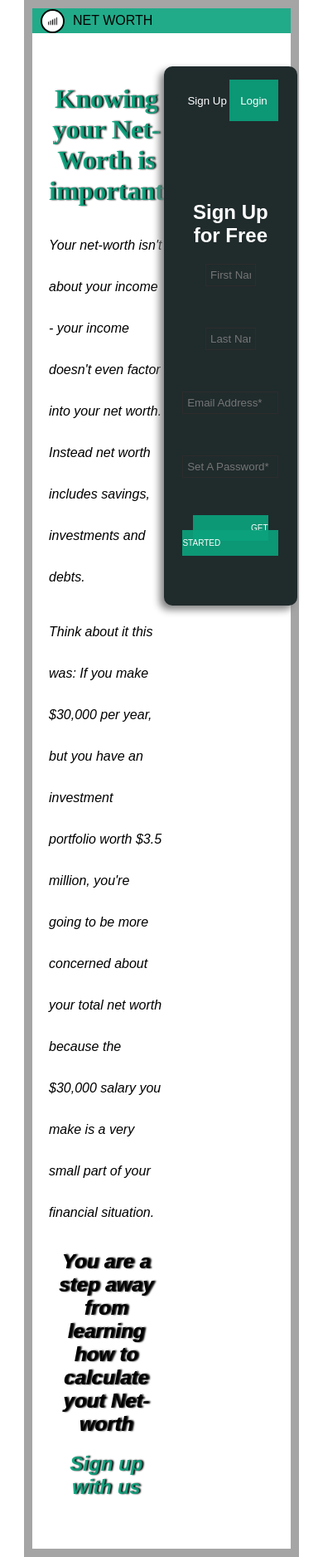
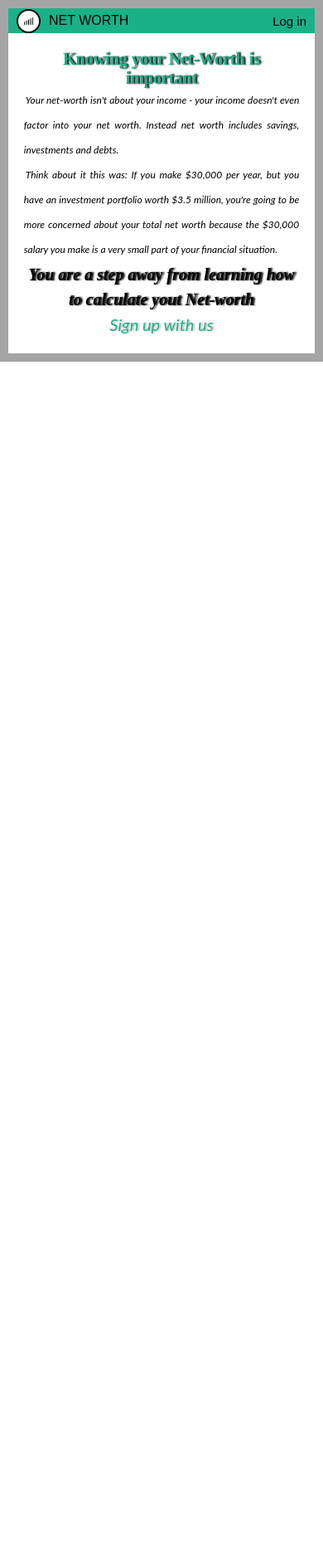
Before and after one commit to hngi/team-horme-net-worth-web-app, a PHP site: page /home.html in a window 390 px wide. Shown: the whole page at 83% size. After the commit the page ends 436 px from the top, so only its background shows below. Run offline with PHP 8.4, Linux system fonts and the light colour scheme.

Commit message:
Responsive design

```diff
--- a/Home.css
+++ b/Home.css
@@ -1,16 +1,28 @@
 body {
-    margin:0 auto;
+    margin:0;
     padding:0;
     border:10px solid rgba(153, 153, 153, 0.884);
-    width:80%
+
 }
+
 #menu{
     display:flex;
     margin:0;
     width:100%;
     height: 30px;
     align-items: center;
-    background-color:rgba(10, 163, 125, 0.904);
+    justify-content: space-between;
+    background-color:#1AB188;
+}
+#menu .p {
+    display:none;
+    margin-right:10px;
+    font-size:15px;
+    cursor: pointer;
+}
+#mdiv{
+    display:inherit;
+    align-items: center;
 }
 #menu img{
     width: 25px;
@@ -29,53 +41,69 @@ body {
 }
 #body{
     display:flex;
-    justify-content: space-between;
+    justify-content: space-evenly;
     margin: 0;
     padding:40px 20px;
-    /* padding:0; */
-    width:100%;
 }
-/* #space{width:20%;} */
-#part{
-    /* width:80%; */
+.part{
+    background-color: rgb(32, 43, 44);
+    width: 45%;
+    height: 500px;
+    padding:0;
+    border-radius:10px;
+}
+.info{
+    width:45%;
     margin:0;
 }
-#info{
-    /* margin-right: 20px; */
-    width:50%;
-}
-#info h1{
-    color: rgba(10, 163, 125, 0.904);
+.info h1{
+    font-family: Modern Antiqua;
+    font-style: normal;
+    color: #1AB188;
     text-shadow: 2px 0px 2px black;
     text-align: center;
+    margin:0;
 }
-#info p {
+.info p {
+    font-family: Lato;
+    font-weight: 400;
+    font-size: 20px;
+    text-align: justify;
+    text-indent: 2px;
     line-height: 50px;
-    font-family: sans-serif;
+    margin:0;
 
 }
-#info h2 {
-    font-family: sans-serif;
+.info h2 {
+    font-family: Montserrat;
+    font-weight: 800;
+    font-size: 28px;
+    line-height: 44px;
     text-align: center;
     text-shadow: 2px 0px 2px black;
+    margin:0;
 }
 #sg {
-    color: rgba(10, 163, 125, 0.904);
-    font-family: sans-serif;
+    color: #1AB188;
+    font-family: Lato;
+    font-style: normal;
+    font-weight: normal;
+    font-size: 25px;
     text-align: center;
     text-shadow: 2px 0px 2px rgba(177, 168, 168, 0.801);
 }
 #lgSu{
     box-shadow: -5px 5px 10px grey;
     background-color: rgb(32, 43, 44);
-    width:70%;
-    height: 600px;
+    width:100%;
+    height: 450px;
     border-radius:10px;
     padding:20px;
     padding-bottom:30px;
     color:white;
     font-family: sans-serif;
     text-align: center;
+    margin:0;
 
 }
 #lgSu h1 {
@@ -83,6 +111,8 @@ body {
 }
 #lgin{
     display:none;
+    width:100%;
+    height: 450px;
 }
 #lgin p {
     margin-top:70px;
@@ -93,7 +123,7 @@ body {
     color:grey;
     padding:5px;
     margin-bottom: 40px;
-    border:1px solid rgb(46, 44, 44);
+    border:1px solid #E5E5E5;
 }
 
 #lgSu .btn {
@@ -110,7 +140,7 @@ body {
     color:grey;
     padding:5px;
     margin-bottom: 50px;
-    border:1px solid rgb(46, 44, 44);
+    border:1px solid #E5E5E5;
 
 }
 #data{
@@ -120,14 +150,14 @@ body {
 #data input{
     background-color:inherit;
     color:grey;
-    width:40%;
+    width:41%;
     padding:5px;
-    border:1px solid rgb(46, 44, 44);
+    border:1px solid #E5E5E5;
 }
 .gt {
    width:86%;
    font-size:10px;
-   background-color: rgba(10, 163, 125, 0.904);
+   background-color: #1AB188;
    padding: 10px 70px;
 }
 #su {
@@ -136,7 +166,48 @@ body {
 
 }
 #lg {
-    background-color:rgba(10, 163, 125, 0.904);
+    background-color:#1AB188;
     border:1px solid rgb(90, 87, 87);
 }
-/* #sgup {display:none} */
+/* Responsive design */
+@media only screen and (max-width: 768px) {
+    .info h1{
+        font-size:20px;
+    }
+    .info p {
+        font-size:12px;
+        line-height: 30px;
+
+    }
+    .info h2 {
+        font-size:20px;
+        line-height: 30px;
+
+    }
+}
+@media only screen and (max-width: 600px) {
+    #menu .p{
+        display:inline;
+    }
+    .part{
+        display:none;
+        width:80%;
+        margin-right:40px;
+    }
+    .info{
+        width:95%;
+    }
+    #body{
+       padding: 20px 10px;
+    }
+    #sg{
+        font-size:20px;
+    }
+    .appear {
+        display:block;
+    }
+
+    .hide{
+    display:none;
+    }
+}
--- a/home.html
+++ b/home.html
@@ -4,16 +4,19 @@
     <meta charset="UTF-8">
     <meta name="viewport" content="width=device-width, initial-scale=1.0">
     <meta http-equiv="X-UA-Compatible" content="ie=edge">
-    <title>Log in</title>
+    <title>NET WORTH</title>
     <link rel="stylesheet" href="Home.css">
 </head>
 <body>
     <nav id="menu">
-        <span><img src="./images/netbar.jpg" alt=""></span>
-        <p>NET WORTH</p>
+        <div id="mdiv">
+                <span><img src="./images/netbar.jpg" alt=""></span>
+                <p>NET WORTH</p>
+        </div>
+       <p class="p">Log in</p>
     </nav>
     <div id="body">
-        <div id="info">
+        <div class="info">
             <h1>
                  Knowing your Net-Worth is</br><span>important </span>
             </h1>
@@ -36,8 +39,7 @@
                 <i>Sign up with us</i>
             </h2>
         </div>
-        <div id="space"></div>
-        <div id="part">
+        <div class="part">
             <div id="lgSu">
                 <button class="btn" id="su">Sign Up</button>
                 <button class="btn" id="lg">Login</button>
--- a/home.js
+++ b/home.js
@@ -6,7 +6,7 @@ let suBtn = document.querySelector('#su')
 let chngTlg = () => {
     login.style.display ='block';
     signUp.style.display='none'
-    suBtn.style.background ='rgba(10, 163, 125, 0.904)';
+    suBtn.style.background ='#1AB188';
     lgBtn.style.background='rgba(32, 43, 44)';
 };
 
@@ -14,8 +14,24 @@ let chngTsu = () => {
     login.style.display ='none';
     signUp.style.display='block';
     suBtn.style.background ='rgb(32, 43, 44)';
-    lgBtn.style.background='rgba(10, 163, 125, 0.904)';
+    lgBtn.style.background='#1AB188';
 };
 
 lgBtn.addEventListener('click',chngTlg)
 suBtn.addEventListener('click',chngTsu)
+
+let open =() => {
+    let menulists = document.querySelectorAll(".part");
+    menulists.forEach(menulist => {
+        menulist.classList.toggle("appear");
+    })
+    // document.querySelector('.part').style.display='block'
+}
+let close =() => {
+    let menulists = document.querySelectorAll(".info");
+    menulists.forEach(menulist => {
+        menulist.classList.toggle("hide");
+    })
+}
+    document.querySelector('.p').addEventListener('click', open);
+    document.querySelector('.p').addEventListener('click', close);
```
